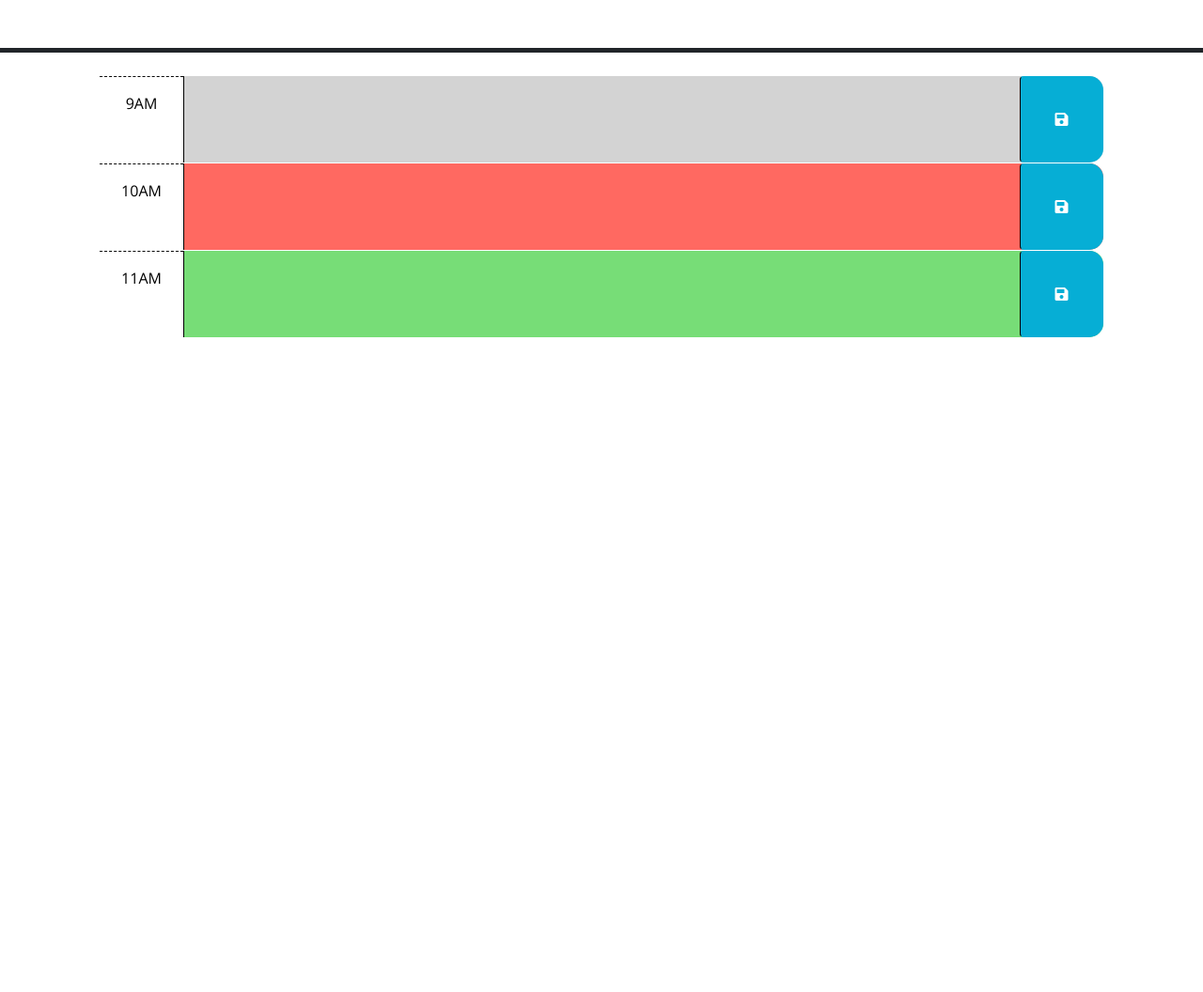
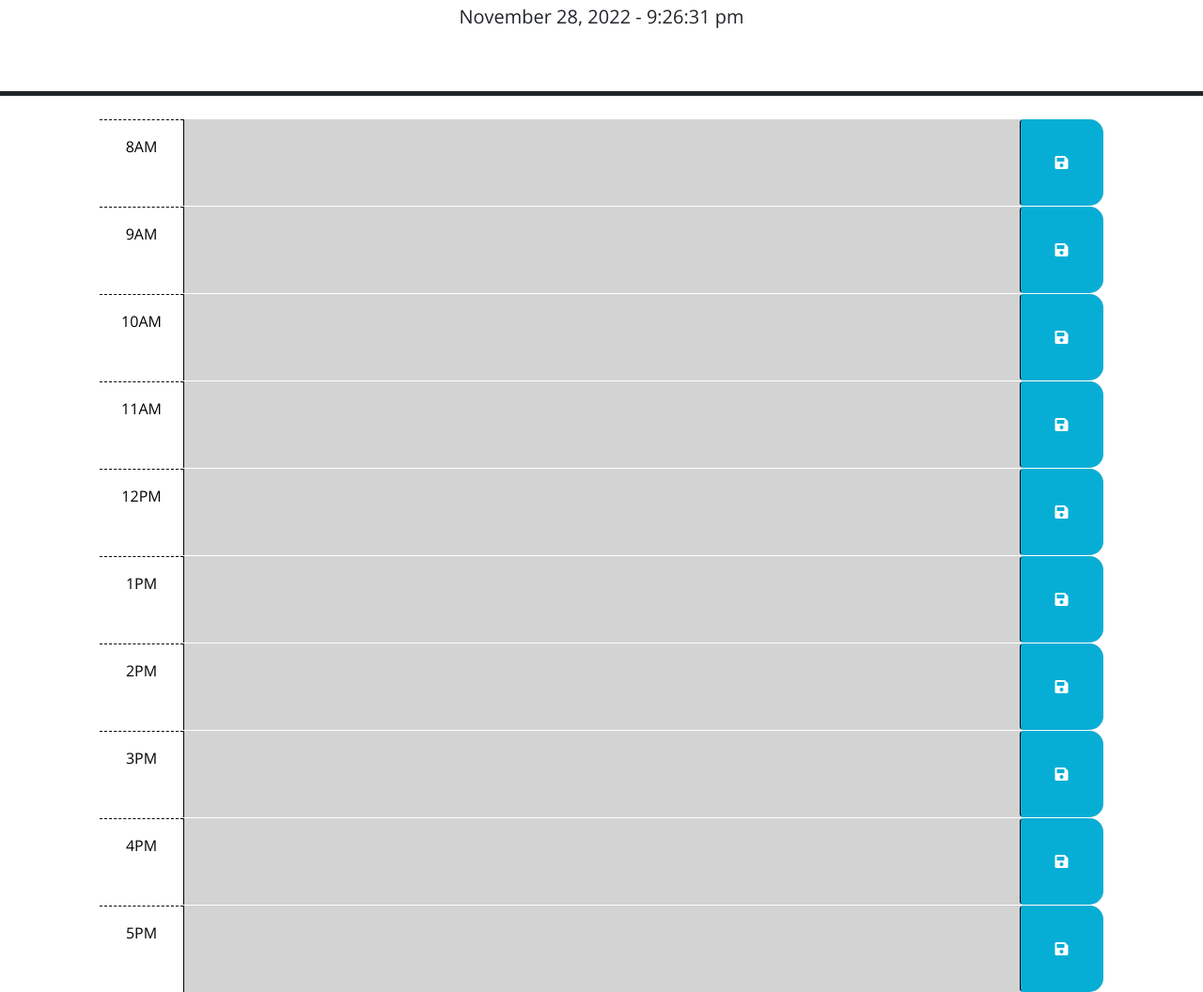
Before and after one commit to russgallop/Work-Day-Scheduler, a plain HTML site: page index.html in a window 1280 px wide. Shown: the part 176-1232 px from the top of the page at 94% size. Before the commit the page ends 800 px from the top, so only its background shows below. Drawn offline with nearby package versions, Linux system fonts and the light colour scheme.

Commit message:
final commit

```diff
--- a/index.html
+++ b/index.html
@@ -18,6 +18,8 @@
       href="https://fonts.googleapis.com/css?family=Open+Sans&display=swap"
       rel="stylesheet"
     />
+
+
     <link rel="stylesheet" href="style.css" />
     <title>Work Day Scheduler</title>
   </head>
@@ -29,45 +31,91 @@
       <p id="currentDay" class="lead"></p>
     </header>
     <div class="container-lg px-5">
-      <!-- Use class for "past", "present", and "future" to apply styles to the
-        time-block divs accordingly. The javascript will need to do this by
-        adding/removing these classes on each div by comparing the hour in the
-        id to the current hour. The html provided below is meant to be an example
-        demonstrating how the css provided can be leveraged to create the
-        desired layout and colors. The html below should be removed or updated
-        in the finished product. Remember to delete this comment once the
-        code is implemented.
-        -->
 
-      <!-- Example of a past time block. The "past" class adds a gray background color. -->
-      <div id="hour-9" class="row time-block past">
+        <div id="hour-8" class="row time-block">
+          <div class="col-2 col-md-1 hour text-center py-3">8AM</div>
+          <textarea id="text-8" class="col-8 col-md-10 description" rows="3"> </textarea>
+          <button id="btn-8" class="btn saveBtn col-2 col-md-1" aria-label="save">
+            <i class="fas fa-save" aria-hidden="true"></i>
+          </button>
+        </div>
+
+      <div id="hour-9" class="row time-block">
         <div class="col-2 col-md-1 hour text-center py-3">9AM</div>
-        <textarea class="col-8 col-md-10 description" rows="3"> </textarea>
+        <textarea id="text-9" class="col-8 col-md-10 description" rows="3"> </textarea>
+        <button id="btn-9" class="btn saveBtn col-2 col-md-1" aria-label="save">
+          <i class="fas fa-save" aria-hidden="true"></i>
+        </button>
+      </div>
+
+      <div id="hour-10" class="row time-block">
+        <div class="col-2 col-md-1 hour text-center py-3">10AM</div>
+        <textarea id="text-10" class="col-8 col-md-10 description" rows="3"> </textarea>
         <button class="btn saveBtn col-2 col-md-1" aria-label="save">
           <i class="fas fa-save" aria-hidden="true"></i>
         </button>
       </div>
 
-      <!-- Example of a a present time block. The "present" class adds a red background color. -->
-      <div id="hour-10" class="row time-block present">
-        <div class="col-2 col-md-1 hour text-center py-3">10AM</div>
-        <textarea class="col-8 col-md-10 description" rows="3"> </textarea>
+      <div id="hour-11" class="row time-block">
+        <div class="col-2 col-md-1 hour text-center py-3">11AM</div>
+        <textarea id="text-11" class="col-8 col-md-10 description" rows="3"> </textarea>
         <button class="btn saveBtn col-2 col-md-1" aria-label="save">
           <i class="fas fa-save" aria-hidden="true"></i>
         </button>
       </div>
 
-      <!-- Example of a future time block. The "future" class adds a green background color. -->
-      <div id="hour-11" class="row time-block future">
-        <div class="col-2 col-md-1 hour text-center py-3">11AM</div>
-        <textarea class="col-8 col-md-10 description" rows="3"> </textarea>
+      <div id="hour-12" class="row time-block">
+        <div class="col-2 col-md-1 hour text-center py-3">12PM</div>
+        <textarea id="text-12" class="col-8 col-md-10 description" rows="3"> </textarea>
         <button class="btn saveBtn col-2 col-md-1" aria-label="save">
           <i class="fas fa-save" aria-hidden="true"></i>
         </button>
       </div>
 
-    <script src="https://code.jquery.com/jquery-3.4.1.min.js"></script>
-    <script
+      <div id="hour-13" class="row time-block">
+        <div class="col-2 col-md-1 hour text-center py-3">1PM</div>
+        <textarea id="text-13" class="col-8 col-md-10 description" rows="3"> </textarea>
+        <button class="btn saveBtn col-2 col-md-1" aria-label="save">
+          <i class="fas fa-save" aria-hidden="true"></i>
+        </button>
+      </div>
+
+      <div id="hour-14" class="row time-block">
+        <div class="col-2 col-md-1 hour text-center py-3">2PM</div>
+        <textarea id="text-14" class="col-8 col-md-10 description" rows="3"> </textarea>
+        <button class="btn saveBtn col-2 col-md-1" aria-label="save">
+          <i class="fas fa-save" aria-hidden="true"></i>
+        </button>
+      </div>
+
+      <div id="hour-15" class="row time-block">
+        <div class="col-2 col-md-1 hour text-center py-3">3PM</div>
+        <textarea id="text-15" class="col-8 col-md-10 description" rows="3"> </textarea>
+        <button class="btn saveBtn col-2 col-md-1" aria-label="save">
+          <i class="fas fa-save" aria-hidden="true"></i>
+        </button>
+      </div>
+
+      <div id="hour-16" class="row time-block">
+        <div class="col-2 col-md-1 hour text-center py-3">4PM</div>
+        <textarea id="text-16" class="col-8 col-md-10 description" rows="3"> </textarea>
+        <button class="btn saveBtn col-2 col-md-1" aria-label="save">
+          <i class="fas fa-save" aria-hidden="true"></i>
+        </button>
+      </div>
+
+      <div id="hour-17" class="row time-block">
+        <div class="col-2 col-md-1 hour text-center py-3">5PM</div>
+        <textarea id="text-17" class="col-8 col-md-10 description" rows="3"> </textarea>
+        <button class="btn saveBtn col-2 col-md-1" aria-label="save">
+          <i class="fas fa-save" aria-hidden="true"></i>
+        </button>
+      </div>
+
+
+   <script src="https://code.jquery.com/jquery-3.4.1.min.js"></script>
+
+   <script
       src="https://cdn.jsdelivr.net/npm/dayjs@1.11.3/dayjs.min.js"
       integrity="sha256-iu/zLUB+QgISXBLCW/mcDi/rnf4m4uEDO0wauy76x7U="
       crossorigin="anonymous"
--- a/script.js
+++ b/script.js
@@ -1,23 +1,38 @@
-// Wrap all code that interacts with the DOM in a call to jQuery to ensure that
-// the code isn't run until the browser has finished rendering all the elements
-// in the html.
-$(function () {
-  // TODO: Add a listener for click events on the save button. This code should
-  // use the id in the containing time-block as a key to save the user input in
-  // local storage. HINT: What does `this` reference in the click listener
-  // function? How can DOM traversal be used to get the "hour-x" id of the
-  // time-block containing the button that was clicked? How might the id be
-  // useful when saving the description in local storage?
-  //
-  // TODO: Add code to apply the past, present, or future class to each time
-  // block by comparing the id to the current hour. HINTS: How can the id
-  // attribute of each time-block be used to conditionally add or remove the
-  // past, present, and future classes? How can Day.js be used to get the
-  // current hour in 24-hour time?
-  //
-  // TODO: Add code to get any user input that was saved in localStorage and set
-  // the values of the corresponding textarea elements. HINT: How can the id
-  // attribute of each time-block be used to do this?
-  //
-  // TODO: Add code to display the current date in the header of the page.
-});
+
+  var today = dayjs();
+  var hour = dayjs().hour();
+  $('#currentDay').text(today.format('MMMM DD, YYYY - h:mm:ss a'));
+
+  // console.log(today);
+  // hour = 9 // use for testing when current time is out of range of schedule
+
+
+  $(document).ready(function() {
+
+  for (var i = 8; i <= 17; i++) {
+    // console.log('hour-' + i);
+
+
+    // adding class to render past, present or future colors to schedule
+
+  if (i === hour) {
+      $('#hour-' + i).addClass('present');
+
+  } else if (i < hour) {
+      $('#hour-'+ i).addClass('past');
+
+  } else {
+      $('#hour-' + i).addClass('future');
+    }
+    }
+        // add entry to local storage
+    $('.saveBtn').on('click', function() {
+      var textItem = $(this).siblings('.description').val();
+      var timeItem = $(this).parent('div').attr('id');
+
+      localStorage.setItem(timeItem, textItem);
+      localStorage.getItem(timeItem, textItem);
+
+    })
+
+  })
```
